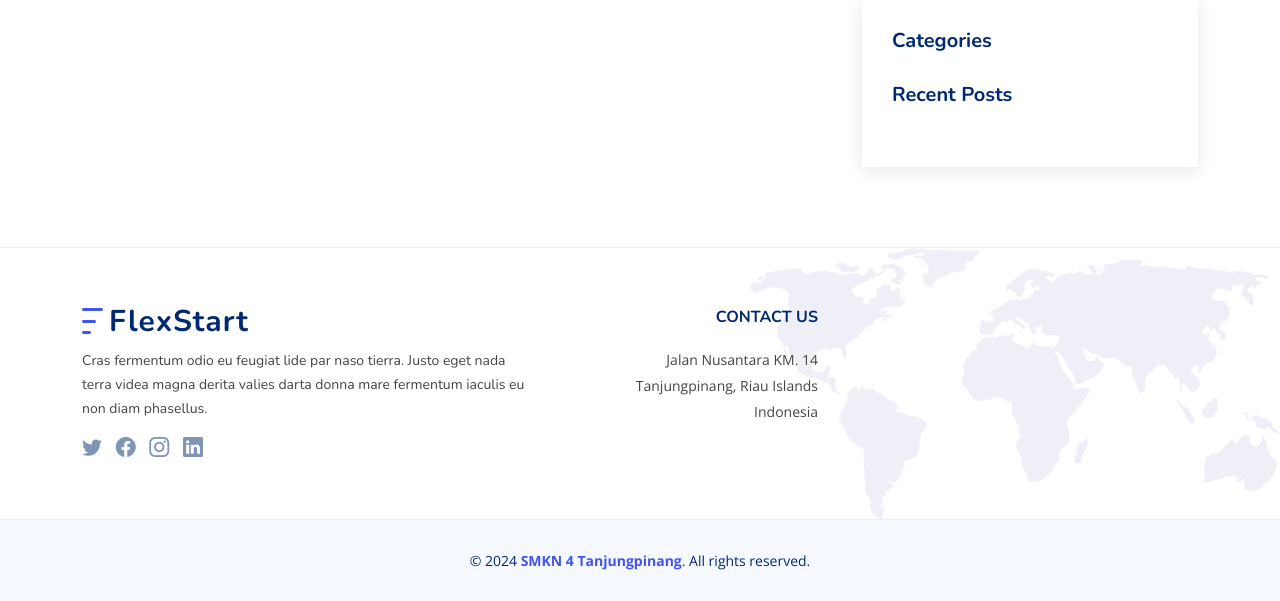
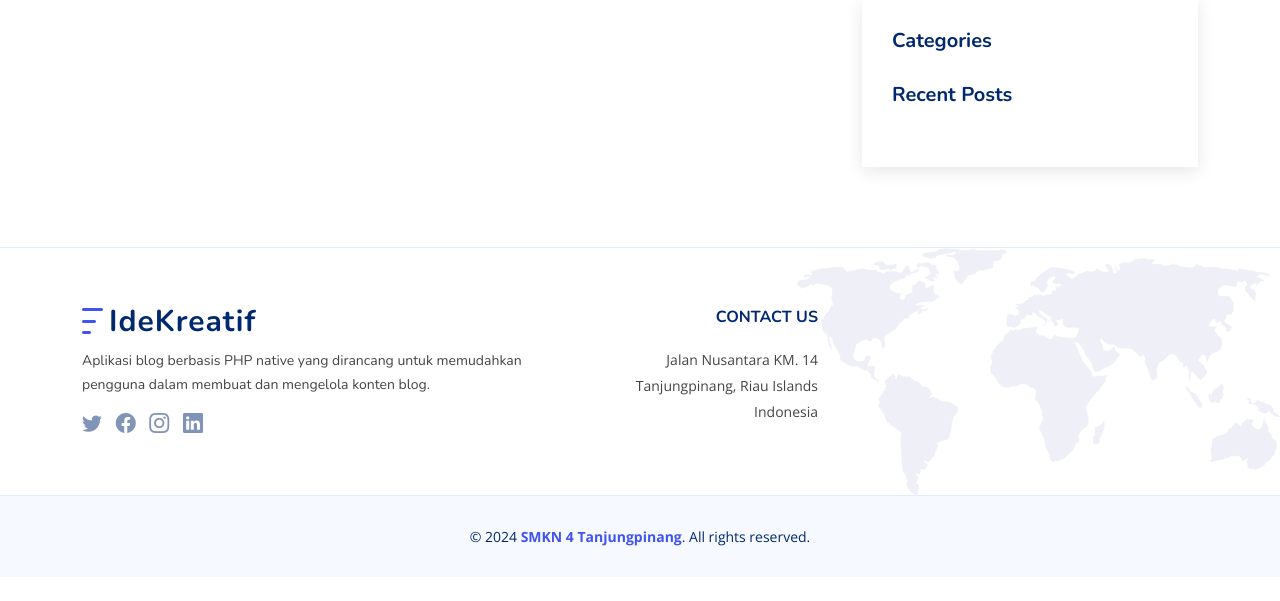
Before and after one commit to harry-awanda/idekreatif, a PHP site: page /blog/index.php in a window 1280 px wide. Shown: the part 226-827 px from the top of the page. After the commit the page ends 772 px from the top, so only its background shows below. Run offline with PHP 8.4, Linux system fonts and the light colour scheme; data that the repository does not hold is empty.

Commit message:
minor update

```diff
--- a/blog/footer.php
+++ b/blog/footer.php
@@ -7,9 +7,9 @@
         <div class="col-lg-5 col-md-12 footer-info">
           <a href="index.html" class="logo d-flex align-items-center">
             <img src="assets/img/logo.png" alt="">
-            <span>FlexStart</span>
+            <span>IdeKreatif</span>
           </a>
-          <p>Cras fermentum odio eu feugiat lide par naso tierra. Justo eget nada terra videa magna derita valies darta donna mare fermentum iaculis eu non diam phasellus.</p>
+          <p>Aplikasi blog berbasis PHP native yang dirancang untuk memudahkan pengguna dalam membuat dan mengelola konten blog.</p>
           <div class="social-links mt-3">
             <a href="#" class="twitter"><i class="bi bi-twitter"></i></a>
             <a href="#" class="facebook"><i class="bi bi-facebook"></i></a>
--- a/blog/index.php
+++ b/blog/index.php
@@ -42,7 +42,7 @@ include 'header.php';
                 <i class="bi bi-person"></i> <a href="#"><?= $post['user_name']; ?></a>
               </li>
               <li class="d-flex align-items-center">
-                <i class="bi bi-clock"></i> <a href="#"><time><?= $post['created_at']; ?></time></a>
+                <i class="bi bi-clock"></i> <a href="#"><time><?php echo date("d-m-Y", strtotime($post['created_at'])); ?></time></a>
               </li>
             </ul>
           </div>
--- a/kategori.php
+++ b/kategori.php
@@ -8,9 +8,6 @@ include '.includes/toast_notification.php';
 ?>
 
 <div class="container-xxl flex-grow-1 container-p-y">
-  <!-- Judul halaman -->
-  <h4 class="fw-bold py-3 mb-4"><span class="text-muted fw-light">Dashboard /</span> Kategori</h4>
-
   <!-- Tabel data kategori -->
   <div class="card">
     <div class="card-header d-flex justify-content-between align-items-center">
@@ -110,7 +107,7 @@ include '.includes/toast_notification.php';
           <div>
             <label for="namaKategori" class="form-label">Nama Kategori</label>
             <!-- Input untuk nama kategori baru -->
-            <input type="text" class="form-control" name="category_name" />
+            <input type="text" class="form-control" name="category_name" required/>
           </div>
           <div class="modal-footer">
             <button type="button" class="btn btn-outline-secondary" data-bs-dismiss="modal">Batal</button>
```
Also changed, not shown: assets/img/uploads/images (17).jpg (added).
